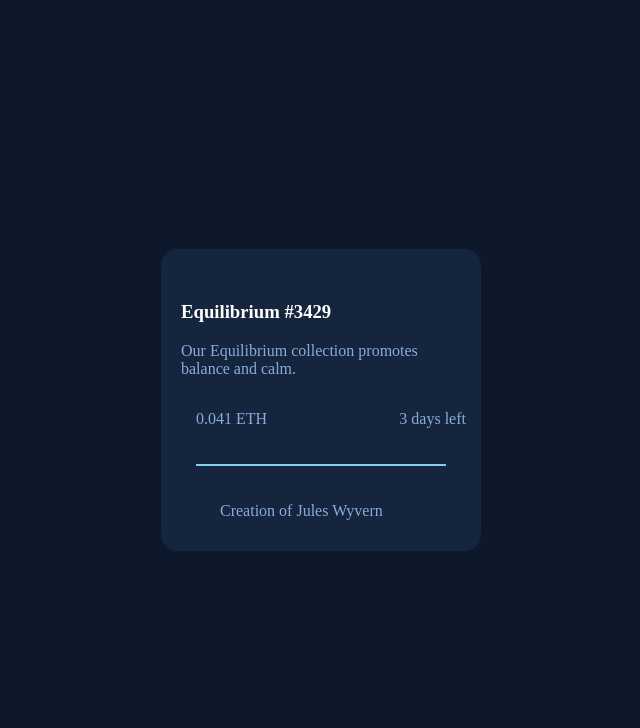
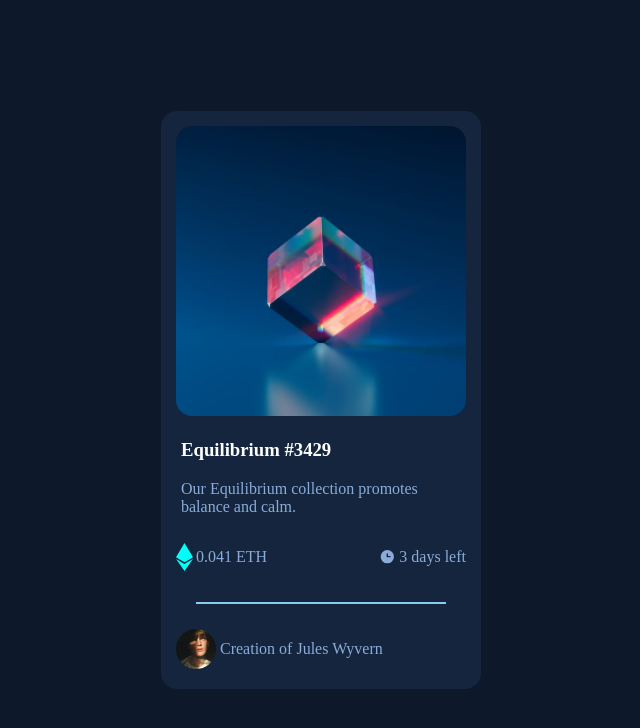
Before and after one commit to sandeepjain321/NFT-preview-card-component, a plain HTML site: page index.html in a window 1280 px wide. Shown: the whole page, without its empty margins (319-959 px from the left). Drawn offline with Linux system fonts and the light colour scheme.

Commit message:
Update index.html

```diff
--- a/index.html
+++ b/index.html
@@ -18,7 +18,7 @@
     <div class="main">
       <div class="container">
         <img
-          src="./nft-preview-card-component-main./images/image-equilibrium.jpg"
+          src="./images/image-equilibrium.jpg"
           alt=""
         />
         <div class="about">
@@ -29,7 +29,7 @@
         <div class="discription">
           <div class="rate">
             <img
-              src="./nft-preview-card-component-main./images/icon-ethereum.svg"
+              src="./images/icon-ethereum.svg"
               alt=""
             />
             <span>0.041 ETH</span>
@@ -37,7 +37,7 @@
 
           <div class="time">
             <img
-              src="./nft-preview-card-component-main./images/icon-clock.svg"
+              src="./images/icon-clock.svg"
               alt=""
             />
             <p>3 days left</p>
@@ -46,7 +46,7 @@
         <div class="fotter"></div>
         <div class="author">
           <img
-            src="./nft-preview-card-component-main./images/image-avatar.png"
+            src="./images/image-avatar.png"
             alt=""
           />
           <p>Creation of <span>Jules Wyvern</span></p>
```
